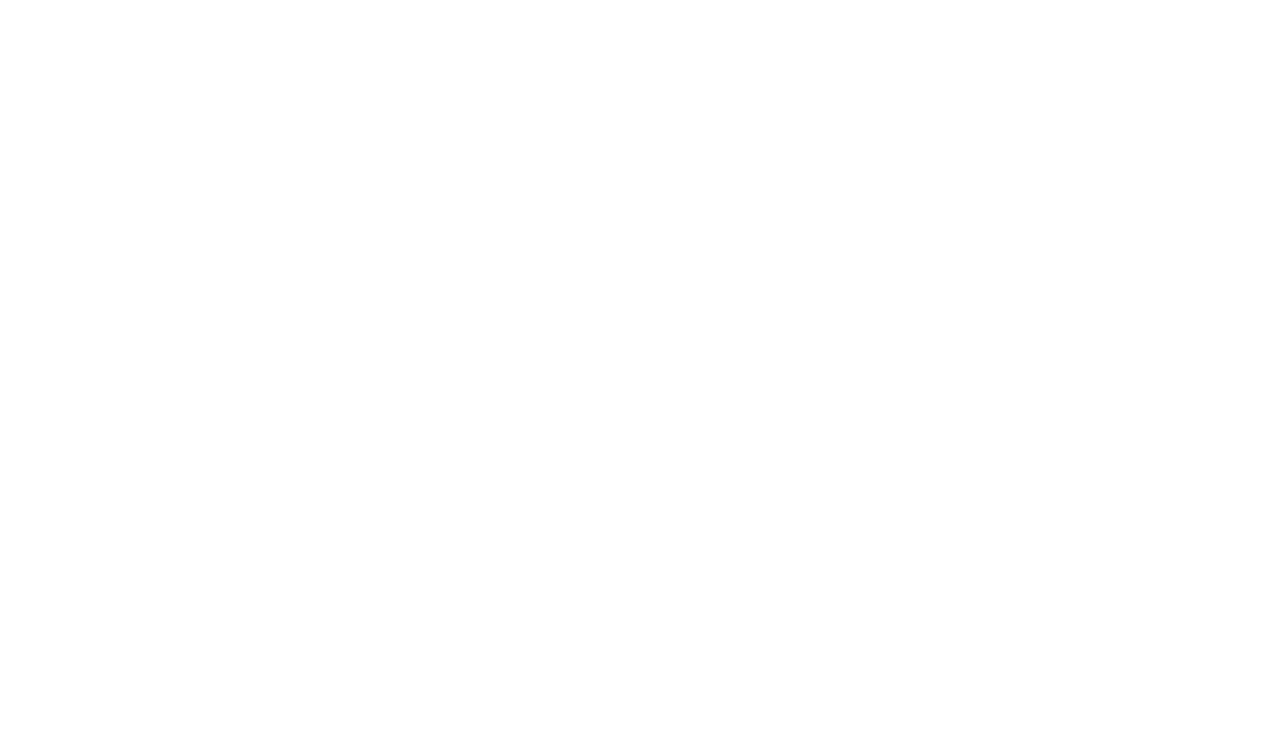
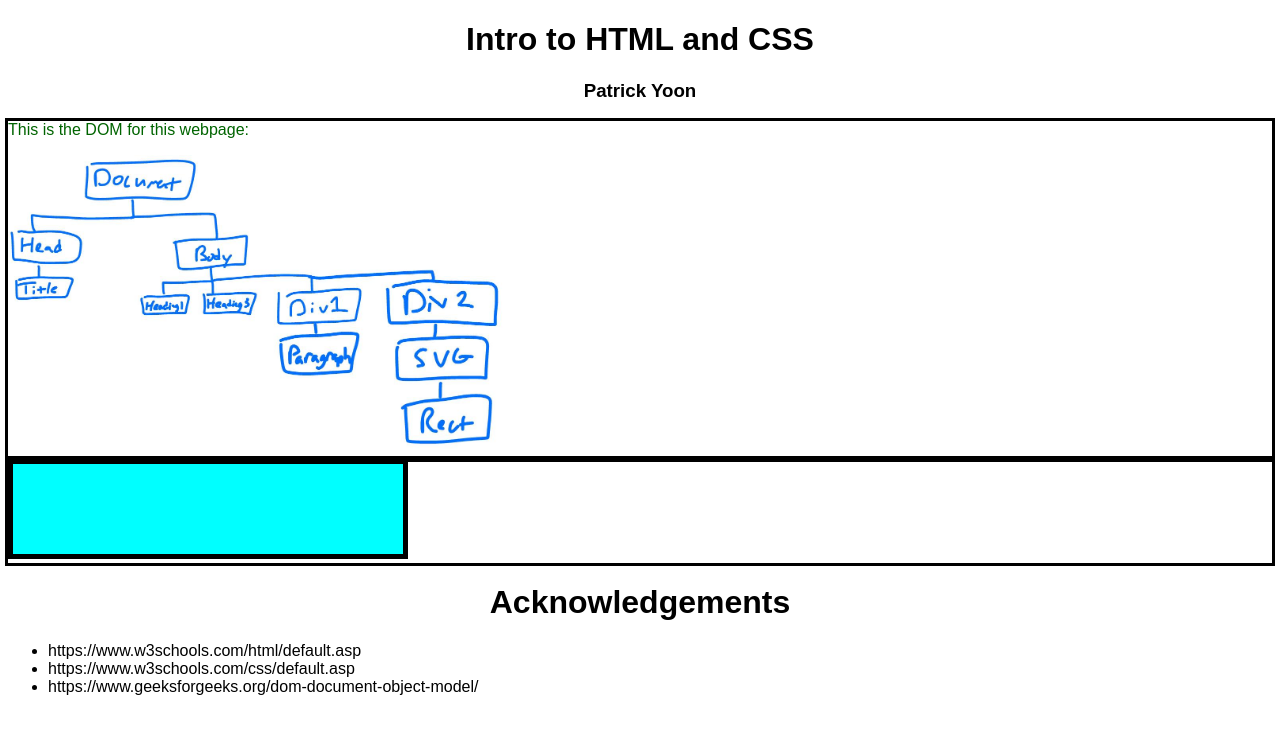
Before and after one commit to DS4200-S23-Class/ic-02-yoonpatrick3, a plain HTML site: page index.html in a window 1280 px wide. Drawn offline with Linux system fonts and the light colour scheme.

Commit message:
completed ic02

```diff
--- a/index.html
+++ b/index.html
@@ -3,12 +3,32 @@
 
 <head>
     <meta charset=utf-8/>
+    <title>ic-02</title>
+    <link rel="stylesheet" href="style.css">
 </head>
 
 
 <body>
+    <h1>Intro to HTML and CSS</h1>
+    <h3>Patrick Yoon</h3>
+    <div id="div1" class="container">
+        <p id="p1">This is the DOM for this webpage:</p>
+        <img src="DOM.jpeg" alt="DOM" width="500" height="300">
+    </div>
+    <div id="div2" class="container">
+        <svg width="400" height="100">
+            <rect width="400" height="100" style="fill:rgb(0,255,255);stroke-width:10;stroke:rgb(0,0,0)" />
+        </svg>
+    </div>
 
-
+    <h1>Acknowledgements</h1>
+    <div>
+        <ul>
+            <li>https://www.w3schools.com/html/default.asp</li>
+            <li>https://www.w3schools.com/css/default.asp</li>
+            <li>https://www.geeksforgeeks.org/dom-document-object-model/</li>
+        </ul>
+    </div>
 </body>
 
 </html>
--- /dev/null
+++ b/style.css
@@ -0,0 +1,15 @@
+body {
+    font-family: Arial;
+  }
+h1 {
+    text-align: center;
+}
+h3 {
+    text-align: center;
+}
+.container {
+    outline-style: solid;
+}
+#p1 {
+    color:darkgreen
+}
```
Also changed, not shown: DOM.jpeg (added).
